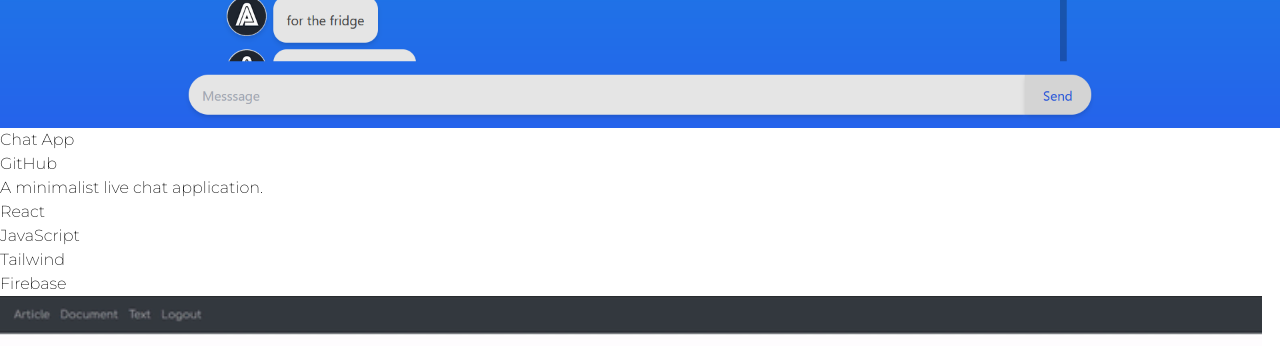
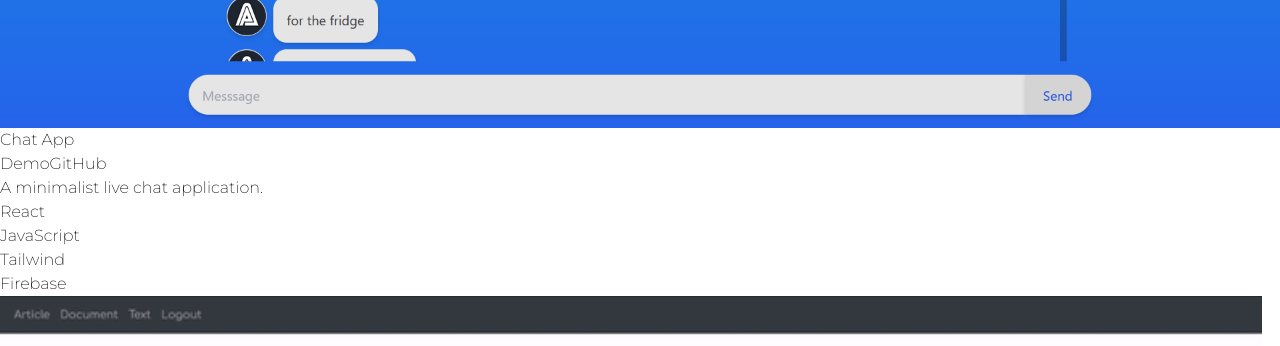
Before and after one commit to JeffC25/JeffC25.github.io, a React (Vite) app: page / in a window 1280 px wide. Shown: the part 2820-3166 px from the top of the page. Built offline with nearby package versions, Linux system fonts and the light colour scheme.

Commit message:
refactor projects into components

```diff
--- a/src/components/Project.tsx
+++ b/src/components/Project.tsx
@@ -0,0 +1,49 @@
+interface demo {
+    title: string,
+    url: string,
+}
+
+interface Props {
+    title: string,
+    description: string,
+    website: string,
+    image: string,
+    alt: string,
+    technologies: string[],
+    links: demo[],
+}
+
+const Project = ({title, description, website, image, alt, technologies, links}: Props) =>{
+    return(
+        <section className="w-2/3 2xl:w-1/2 rounded-lg shadow-xl h-fit flex flex-col md:flex-row">
+            <a href={website} className="md:w-1/2 rounded-l-lg">
+                <img src={image} alt={alt} className="rounded-l-lg"/>
+            </a>
+            <div className="md:w-1/2 p-2 bg-neutral-100 rounded-r-lg flex flex-col">
+                <div className="text-xl bg-clip flex flex-row space-x-1">
+                    <h2 className="">{title}</h2>
+                    <div className="flex-grow"></div>
+                    <div className="flex flex-row flex-wrap">
+                        {links.map((link) => (
+                            <a href={link.url} className="border px-1 ml-1 border-lime-400 hover:bg-lime-400 hover:animate-pulse rounded-md">{link.title}</a>
+                        ))}
+                    </div>
+                </div>
+
+                <div className="h-px w-full my-1 bg-gradient-to-r from-cyan-500 from-50% to-lime-300"></div>
+
+                <span className="text-lg">{description}</span>
+
+                <div className="flex-grow"></div>
+
+                <div className="flex flex-row flex-wrap space-x-1">
+                    {technologies.map((tech) => (
+                        <p className="border-cyan-500 border rounded-md p-1 mr-1 mb-1">{tech}</p>
+                    ))}
+                </div>
+            </div>
+        </section>
+    )
+}
+
+export default Project
--- a/src/pages/Projects.tsx
+++ b/src/pages/Projects.tsx
@@ -3,171 +3,66 @@ import chatapp from '../assets/projects/chatapp/1.png';
 import cookietective from '../assets/projects/cookietective/1.png';
 import smartarticleanalyzer from '../assets/projects/smartarticleanalyzer/1.png';
 import bucrossing from '../assets/projects/bucrossing/1.jpg';
+import Project from '../components/Project';
 
 const Projects = () => {
     return (
         <div id="projects" className=" w-full snap-start flex justify-center flex-col items-center space-y-10 py-44">
-            <section className="w-2/3 2xl:w-1/2 rounded-lg shadow-xl h-fit flex flex-col md:flex-row ">
-                <a href="https://movie.yerf.dev" className="md:w-1/2 rounded-l-lg">
-                    <img src={moviebrowser} alt="Project Thumbnail" className="rounded-l-lg"/>
-                </a>
-                <div className="md:w-1/2 p-2 bg-neutral-100 rounded-r-lg flex flex-col">
-                    <div className="text-xl bg-clip flex flex-row space-x-1">
-                        <h2 className="">Movie Browser</h2>
-                        <div className="flex-grow"></div>
-                        <a href="https://movie.yerf.dev" className="border px-1 border-lime-400 hover:bg-lime-400 hover:animate-pulse rounded-md">Demo</a>
-                        <a href="https://github.com/jeffc25/movie-browser" className="border px-1 border-lime-400 hover:bg-lime-400 hover:animate-pulse rounded-md">GitHub</a>
-                    </div>
-                    <div className="h-px w-full my-1 bg-gradient-to-r from-cyan-500 from-50% to-lime-300"></div>
-                    <span className="text-lg">
-                        A platform for browsing and discovering movies.
-                    </span>
-                    <div className="flex-grow"></div>
-                    <ul className="flex flex-row flex-wrap">
-                        <li className=" border-cyan-500 border rounded-md p-1 mr-1 mb-1">
-                            React
-                        </li>
-                        <li className=" border-cyan-500 border rounded-md p-1 mr-1 mb-1">
-                            TypeScript
-                        </li>
-                        <li className=" border-cyan-500 border rounded-md p-1 mr-1 mb-1">
-                            Tailwind
-                        </li>
-                        <li className=" border-cyan-500 border rounded-md p-1 mr-1 mb-1">
-                            Go
-                        </li>
-                        <li className=" border-cyan-500 border rounded-md p-1 mr-1 mb-1">
-                            Redis
-                        </li>
-                        <li className=" border-cyan-500 border rounded-md p-1 mr-1 mb-1">
-                            NGINX
-                        </li>
-                        <li className=" border-cyan-500 border rounded-md p-1 mr-1 mb-1">
-                            Docker
-                        </li>
-                        <li className=" border-cyan-500 border rounded-md p-1 mr-1 mb-1">
-                            AWS
-                        </li>
-                    </ul>
-                </div>
-            </section>
-            <section className="w-2/3 2xl:w-1/2 rounded-lg shadow-xl h-fit flex flex-col md:flex-row ">
-                <img src={chatapp} alt="Project Thumbnail" className="h-full md:w-1/2 rounded-l-lg"/>
-                <div className="md:w-1/2 p-2 bg-neutral-100 rounded-r-lg flex flex-col">
-                    <div className="text-xl bg-clip flex flex-row space-x-1">
-                        <h2 className="">Chat App</h2>
-                        <div className="flex-grow"></div>
+            {Project({
+                title: "Movie Browser",
+                description: "A platform for browsing and discovering movies.",
+                website: "https://movie.yerf.dev",
+                image: moviebrowser,
+                alt: "Project Thumbnail",
+                technologies: ["React", "TypeScript", "Tailwind", "Go", "Redis", "NGINX", "Docker", "AWS"],
+                links: [{title: "Demo", url: "https://movie.yerf.dev"}, {title: "GitHub",  url: "https://movie.yerf.dev"}]
+                })
+            }
 
-                        <a href="https://github.com/jeffc25/chat-app" className="border px-1 border-lime-400 hover:bg-lime-400 hover:animate-pulse rounded-md">GitHub</a>
-                    </div>
-                    <div className="h-px w-full my-1 bg-gradient-to-r from-cyan-500 from-50% to-lime-300"></div>
-                    <span className="text-lg">
-                        A minimalist live chat application.
-                    </span>
-                    <div className="flex-grow"></div>
-                    <ul className="flex flex-row flex-wrap">
-                        <li className=" border-cyan-500 border rounded-md p-1 mr-1 mb-1">
-                            React
-                        </li>
-                        <li className=" border-cyan-500 border rounded-md p-1 mr-1 mb-1">
-                            JavaScript
-                        </li>
-                        <li className=" border-cyan-500 border rounded-md p-1 mr-1 mb-1">
-                            Tailwind
-                        </li>
-                        <li className=" border-cyan-500 border rounded-md p-1 mr-1 mb-1">
-                            Firebase
-                        </li>
-                    </ul>
-                </div>
-            </section>
-            <section className="w-2/3 2xl:w-1/2 rounded-lg shadow-xl h-fit flex flex-col md:flex-row ">
-                <img src={smartarticleanalyzer} alt="Project Thumbnail" className="h-full md:w-1/2 rounded-l-lg"/>
-                <div className="md:w-1/2 p-2 bg-neutral-100 rounded-r-lg flex flex-col">
-                    <div className="text-xl bg-clip flex flex-row space-x-1">
-                        <h2 className="">Smart Article Analyzer</h2>
-                        <div className="flex-grow"></div>
+            {Project({
+                title: "Chat App",
+                description: "A minimalist live chat application.",
+                website: "https://chat.yerf.dev",
+                image: chatapp,
+                alt: "Project Thumbnail",
+                technologies: ["React", "JavaScript", "Tailwind", "Firebase"],
+                links: [{title: "Demo", url: "https://chat-app.yerf.dev"}, {title: "GitHub", url: "https://github.com/jeffc25/chat-app"}]
+                })
+            }
 
-                        <a href="https://github.com/jeffc25/smart-article-analyzer" className="border px-1 border-lime-400 hover:bg-lime-400 hover:animate-pulse rounded-md">GitHub</a>
-                    </div>
-                    <div className="h-px w-full my-1 bg-gradient-to-r from-cyan-500 from-50% to-lime-300"></div>
-                    <span className="text-lg">
-                        A fullstack website to generate summaries, keywords, and sentiment level from news articles, PDF documents, and arbritrary text.
-                    </span>
-                    <div className="flex-grow"></div>
-                    <ul className="flex flex-row flex-wrap">
-                        <li className=" border-cyan-500 border rounded-md p-1 mr-1 mb-1">
-                            Python
-                        </li>
-                        <li className=" border-cyan-500 border rounded-md p-1 mr-1 mb-1">
-                            Flask
-                        </li>
-                        <li className=" border-cyan-500 border rounded-md p-1 mr-1 mb-1">
-                            Bootstrap
-                        </li>
-                    </ul>
-                </div>
-            </section>
-            <section className="w-2/3 2xl:w-1/2 rounded-lg shadow-xl h-fit flex flex-col md:flex-row ">
-                <img src={cookietective} alt="Project Thumbnail" className="h-full md:w-1/2 rounded-l-lg"/>
-                <div className="md:w-1/2 p-2 bg-neutral-100 rounded-r-lg flex flex-col">
-                    <div className="text-xl bg-clip flex flex-row space-x-1">
-                        <h2 className="">Cookietective</h2>
-                        <div className="flex-grow"></div>
+            {Project({
+                title: "Smart Article Analyzer",
+                description: "A fullstack website to generate summaries keywords and sentiment level from news articles PDF documents and arbritrary text.",
+                website: "https://smart-article-analyzer.herokuapp.com",
+                image: smartarticleanalyzer,
+                alt: "Project Thumbnail",
+                technologies: ["Python", "Flask", "Bootstrap"],
+                links: [{title: "Demo", url: "https://smart-article-analyzer.herokuapp.com"},
+                {title: "GitHub", url: "https://github.com/jeffc25/chat-app"}
+                ]}
+            )}
 
-                        <a href="https://github.com/Cybersecurity-Project-Group/Cookietective" className="border px-1 border-lime-400 hover:bg-lime-400 hover:animate-pulse rounded-md">GitHub</a>
-                    </div>
-                    <div className="h-px w-full my-1 bg-gradient-to-r from-cyan-500 from-50% to-lime-300"></div>
-                    <span className="text-lg">
-                        An investigation of cookie leakage vulnerabilities due to CNAME cloaking.
-                    </span>
-                    <div className="flex-grow"></div>
-                    <ul className="flex flex-row flex-wrap">
-                        <li className=" border-cyan-500 border rounded-md p-1 mr-1 mb-1">
-                            Python
-                        </li>
-                        <li className=" border-cyan-500 border rounded-md p-1 mr-1 mb-1">
-                            Selenium
-                        </li>
-                        <li className=" border-cyan-500 border rounded-md p-1 mr-1 mb-1">
-                            SQLite
-                        </li>
-                        <li className=" border-cyan-500 border rounded-md p-1 mr-1 mb-1">
-                            Mitmproxy
-                        </li>
-                        <li className=" border-cyan-500 border rounded-md p-1 mr-1 mb-1">
-                            Docker
-                        </li>
-                    </ul>
-                </div>
-            </section>
-            <section className="w-2/3 2xl:w-1/2 rounded-lg shadow-xl h-fit flex flex-col md:flex-row ">
-                <img src={bucrossing} alt="Project Thumbnail" className="h-full md:w-1/2 rounded-l-lg"/>
-                <div className="md:w-1/2 p-2 bg-neutral-100 rounded-r-lg flex flex-col">
-                    <div className="text-xl bg-clip flex flex-row space-x-1">
-                        <h2 className="">BU Crossing</h2>
-                        <div className="flex-grow"></div>
+            {Project({
+                title: "Cookietective",
+                description: "An investigation of cookie leakage vulnerabilities due to CNAME cloaking.",
+                website: "https://github.com/Cybersecurity-Project-Group/Cookietective",
+                image: cookietective,
+                alt: "Project Thumbnail",
+                technologies: ["Python", "Selenium", "SQLite", "Mitmproxy", "Docker"],
+                links: [{title: "GitHub", url: "https://github.com/Cybersecurity-Project-Group/Cookietective"}]
+                })
+            }
 
-                        <a href="https://github.com/JeffC25/BU-Crossing" className="border px-1 border-lime-400 hover:bg-lime-400 hover:animate-pulse rounded-md">GitHub</a>
-                    </div>
-                    <div className="h-px w-full my-1 bg-gradient-to-r from-cyan-500 from-50% to-lime-300"></div>
-                    <span className="text-lg">
-                        A Crossy Road-style game with custom Boston University-themed models.
-                    </span>
-                    <div className="flex-grow"></div>
-                    <ul className="flex flex-row flex-wrap">
-                        <li className=" border-cyan-500 border rounded-md p-1 mr-1 mb-1">
-                            C#
-                        </li>
-                        <li className=" border-cyan-500 border rounded-md p-1 mr-1 mb-1">
-                            Unity
-                        </li>
-                        <li className=" border-cyan-500 border rounded-md p-1 mr-1 mb-1">
-                            MagicaVoxel
-                        </li>
-                    </ul>
-                </div>
-            </section>
+            {Project({
+                title: "BU Crossing",
+                description: "A Crossy Road-style game with custom Boston University-themed models.",
+                website: "https://github.com/JeffC25/BU-Crossing",
+                image: bucrossing,
+                alt: "Project Thumbnail",
+                technologies: ["C#", "Unity", "MagicaVoxel"],
+                links: [{title: "GitHub", url: "https://github.com/JeffC25/BU-Crossing"}]
+                })
+            }
         </div>
     )
 };
```
